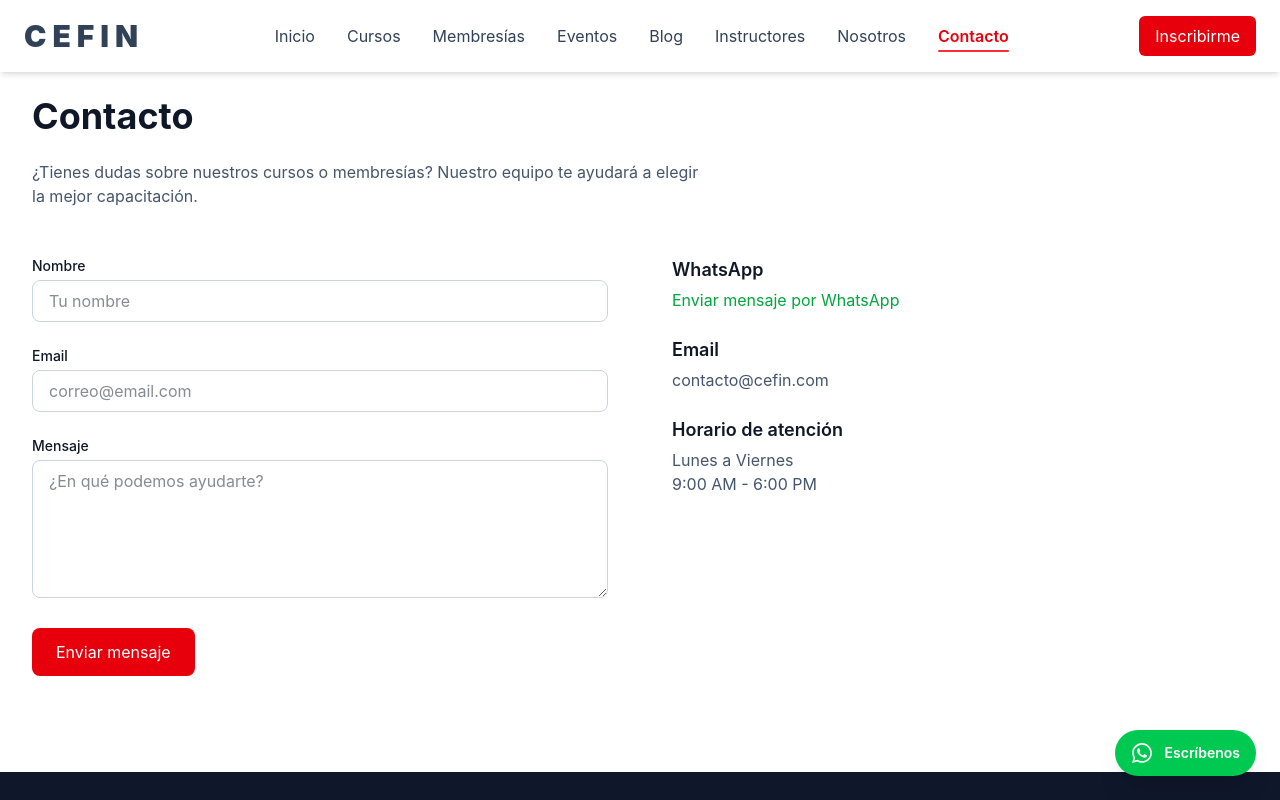
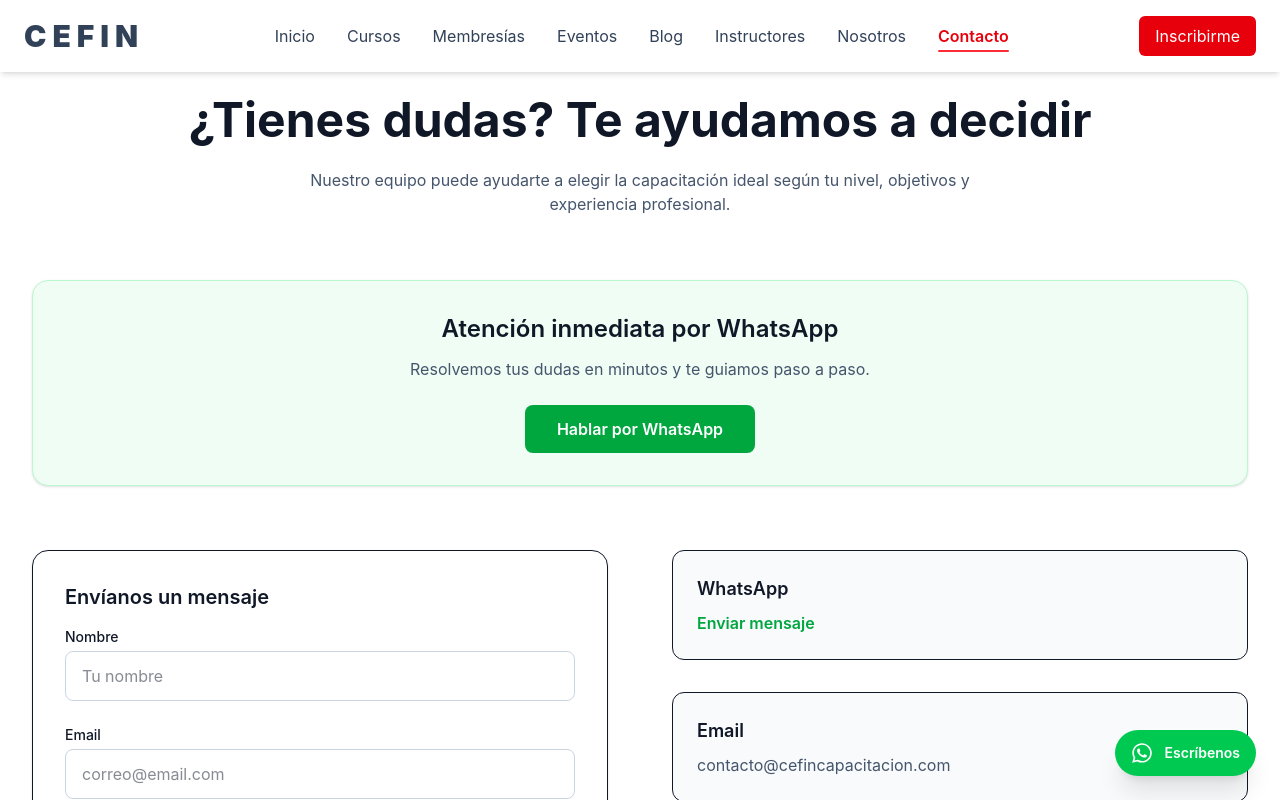
Before and after one commit to alfredo31410-ctrl/cefin-web, a Next.js app: page /contacto in a window 1280 px wide. Shown: the top 800 px of the page. Built offline with nearby package versions, Linux system fonts and the light colour scheme.

Commit message:
Mejora de la seccion Contacto

```diff
--- a/app/contacto/page.tsx
+++ b/app/contacto/page.tsx
@@ -1,5 +1,5 @@
 import Container from "@/components/Container"
-import Grid from "@/components/Grid"
+import Reveal from "@/components/Reveal"
 
 export default function ContactoPage() {
   return (
@@ -7,20 +7,65 @@ export default function ContactoPage() {
 
       <Container>
 
-      <h1 className="text-4xl font-bold mb-6">
-        Contacto
+        {/* ===== HERO ===== */}
+
+        <section className="text-center mb-16">
+          <Reveal>
+
+            <h1 className="text-4xl md:text-5xl font-bold mb-6">
+              ¿Tienes dudas? Te ayudamos a decidir
             </h1>
 
-      <p className="text-slate-600 mb-12 max-w-2xl">
-        ¿Tienes dudas sobre nuestros cursos o membresías?
-        Nuestro equipo te ayudará a elegir la mejor capacitación.
+            <p className="text-slate-600 max-w-2xl mx-auto">
+              Nuestro equipo puede ayudarte a elegir la capacitación ideal
+              según tu nivel, objetivos y experiencia profesional.
             </p>
 
-      <div className="grid md:grid-cols-2 gap-16">
+          </Reveal>
+        </section>
+
+
+        {/* ===== CTA WHATSAPP (🔥 PRINCIPAL) ===== */}
+
+        <section className="mb-16">
+          <Reveal>
+
+            <div className="bg-green-50 border border-green-200 rounded-2xl p-8 text-center shadow-sm">
+
+              <h2 className="text-2xl font-semibold mb-3">
+                Atención inmediata por WhatsApp
+              </h2>
+
+              <p className="text-slate-600 mb-6">
+                Resolvemos tus dudas en minutos y te guiamos paso a paso.
+              </p>
+
+              <a
+                href="https://wa.me/524494554578"
+                target="_blank"
+                className="inline-block bg-green-600 text-white px-8 py-3 rounded-lg font-semibold hover:bg-green-700 transition"
+              >
+                Hablar por WhatsApp
+              </a>
+
+            </div>
+
+          </Reveal>
+        </section>
+
+
+        {/* ===== FORM + INFO ===== */}
+
+        <section className="grid md:grid-cols-2 gap-16">
 
           {/* FORMULARIO */}
 
-        <form className="space-y-6">
+          <Reveal>
+            <form className="space-y-6 bg-white p-8 rounded-2xl shadow-sm border">
+
+              <h3 className="text-xl font-semibold mb-4">
+                Envíanos un mensaje
+              </h3>
 
               <div>
                 <label className="block text-sm font-medium mb-1">
@@ -28,7 +73,7 @@ export default function ContactoPage() {
                 </label>
                 <input
                   type="text"
-              className="w-full border border-slate-300 rounded-lg px-4 py-2"
+                  className="w-full border border-slate-300 rounded-lg px-4 py-3 focus:outline-none focus:ring-2 focus:ring-red-500"
                   placeholder="Tu nombre"
                 />
               </div>
@@ -39,7 +84,7 @@ export default function ContactoPage() {
                 </label>
                 <input
                   type="email"
-              className="w-full border border-slate-300 rounded-lg px-4 py-2"
+                  className="w-full border border-slate-300 rounded-lg px-4 py-3 focus:outline-none focus:ring-2 focus:ring-red-500"
                   placeholder="correo@email.com"
                 />
               </div>
@@ -50,60 +95,63 @@ export default function ContactoPage() {
                 </label>
                 <textarea
                   rows={5}
-              className="w-full border border-slate-300 rounded-lg px-4 py-2"
+                  className="w-full border border-slate-300 rounded-lg px-4 py-3 focus:outline-none focus:ring-2 focus:ring-red-500"
                   placeholder="¿En qué podemos ayudarte?"
                 />
               </div>
 
-          <button className="bg-red-600 text-white px-6 py-3 rounded-lg hover:bg-red-700 transition">
+              <button className="w-full bg-red-600 text-white py-3 rounded-lg font-semibold hover:bg-red-700 transition">
                 Enviar mensaje
               </button>
 
             </form>
+          </Reveal>
 
-        {/* INFO CONTACTO */}
 
-        <div className="space-y-6">
+          {/* INFO */}
 
-          <div>
-            <h3 className="font-semibold text-lg mb-1">
+          <Reveal>
+            <div className="space-y-8">
+
+              <div className="bg-slate-50 p-6 rounded-xl border">
+                <h3 className="font-semibold text-lg mb-2">
                   WhatsApp
                 </h3>
 
                 <a
-              href="https://wa.me/524491234567"
+                  href="https://wa.me/524494554578"
                   target="_blank"
-              className="text-green-600 hover:underline"
+                  className="text-green-600 font-semibold hover:underline"
                 >
-              Enviar mensaje por WhatsApp
+                  Enviar mensaje
                 </a>
               </div>
 
-          <div>
-            <h3 className="font-semibold text-lg mb-1">
+              <div className="bg-slate-50 p-6 rounded-xl border">
+                <h3 className="font-semibold text-lg mb-2">
                   Email
                 </h3>
 
                 <p className="text-slate-600">
-              contacto@cefin.com
+                  contacto@cefincapacitacion.com
                 </p>
               </div>
 
-          <div>
-            <h3 className="font-semibold text-lg mb-1">
+              <div className="bg-slate-50 p-6 rounded-xl border">
+                <h3 className="font-semibold text-lg mb-2">
                   Horario de atención
                 </h3>
 
                 <p className="text-slate-600">
-              Lunes a Viernes
-              <br />
-              9:00 AM - 6:00 PM
+                  Lunes a Viernes <br />
+                  8:00 AM - 3:00 PM
                 </p>
               </div>
 
             </div>
+          </Reveal>
 
-      </div>
+        </section>
 
       </Container>
 
```
Lines whose indentation alone changed are shown as unchanged.
